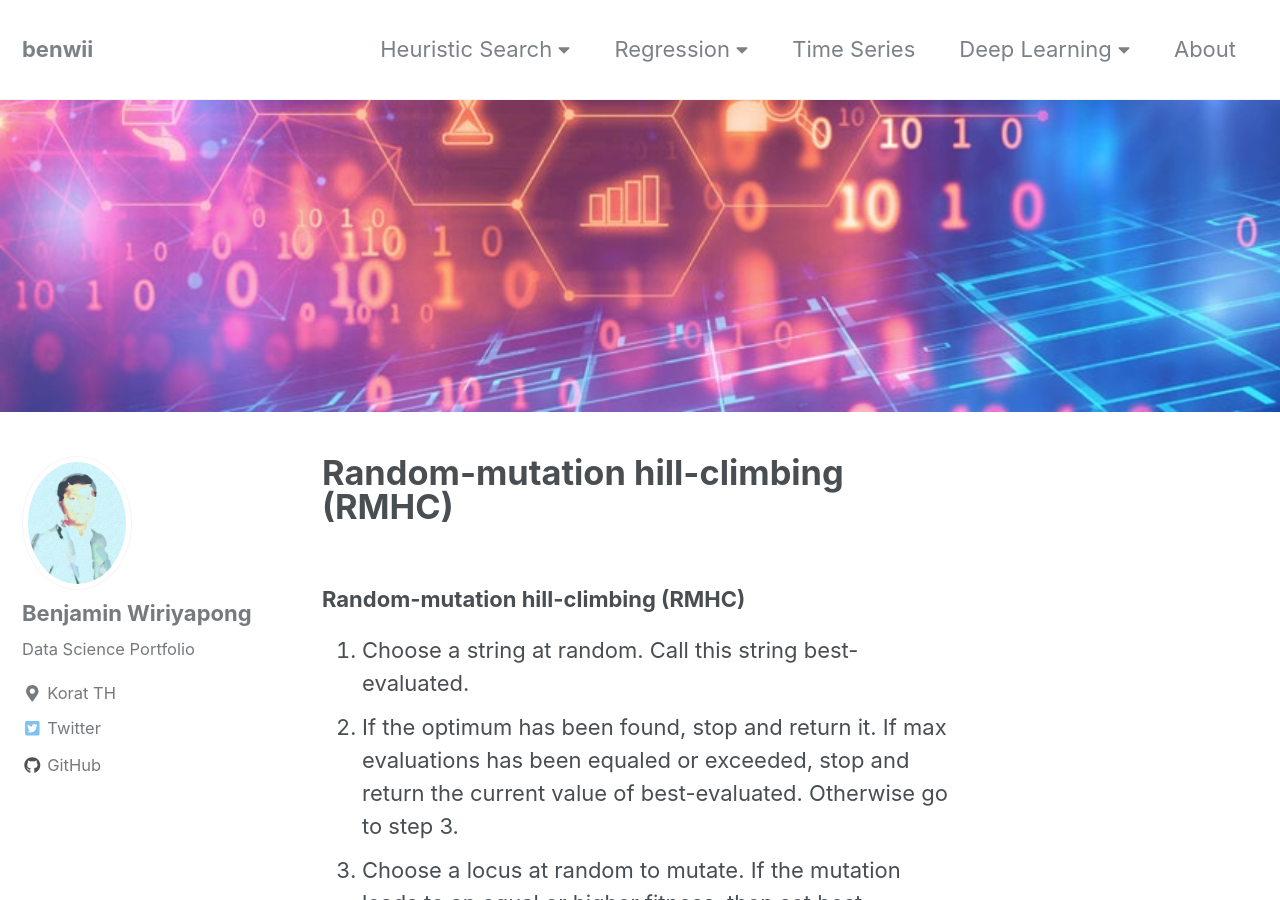
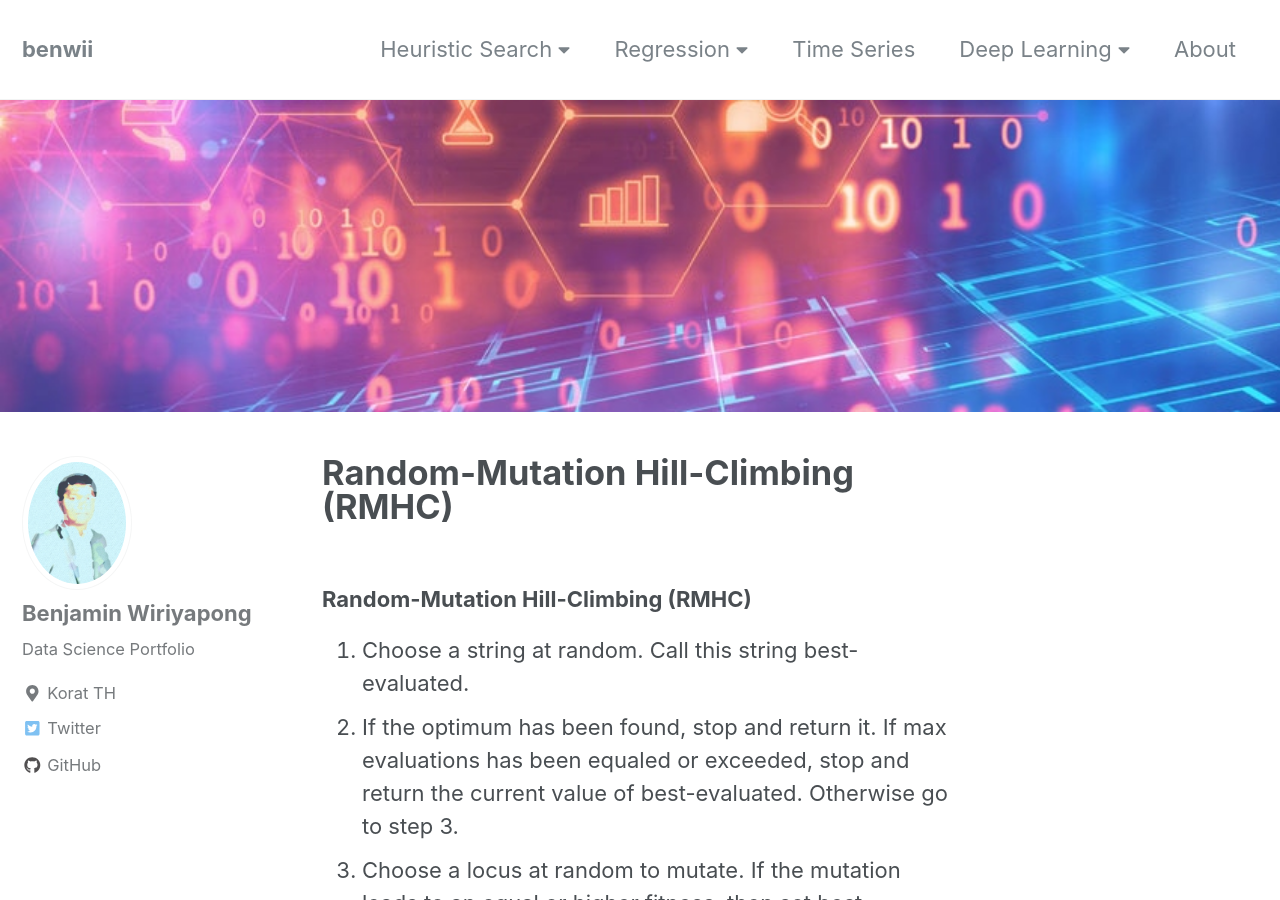
Before and after one commit to benjaminsw/benjaminsw.github.io, a Jekyll site: the page built from _pages/Hill-climbing.md, in a window 1280 px wide and 900 px high. Built offline with Jekyll 4.4.1, drawn with Linux system fonts in a browser that asks for light colours; nearby versions of some CDN libraries; our own code applies the rules of GitHub Pages for plain Markdown files.

```diff
--- a/_pages/Hill-climbing.md
+++ b/_pages/Hill-climbing.md
@@ -4,7 +4,7 @@ header:
   image: "/images/digital-transition2.jpg"
 ---
 
-### Random-mutation hill-climbing (RMHC)
+### Random-Mutation Hill-Climbing (RMHC)
 
 1. Choose a string at random. Call this string best-evaluated.
 2. If the optimum has been found, stop and return it. If max evaluations has been
```
